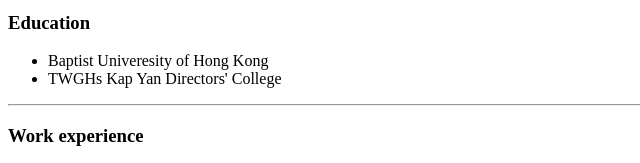
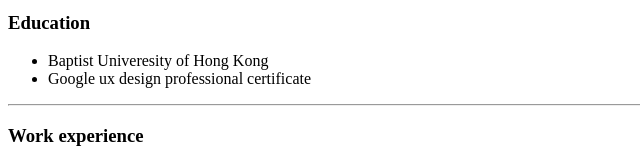
Before and after one commit to ellenycc/cv, a plain HTML site: page index.html in a window 1280 px wide. Shown: the part 327-490 px from the top of the page, 0-640 px from the left. Drawn offline with Linux system fonts and the light colour scheme.

Commit message:
Update education

```diff
--- a/index.html
+++ b/index.html
@@ -22,7 +22,7 @@
   <h3>Education</h3>
   <ul>
     <li>Baptist Univeresity of Hong Kong</li>
-    <li>TWGHs Kap Yan Directors' College</li>
+    <li>Google ux design professional certificate</li>
   </ul>
   <hr>
   <h3>Work experience</h3>
```
